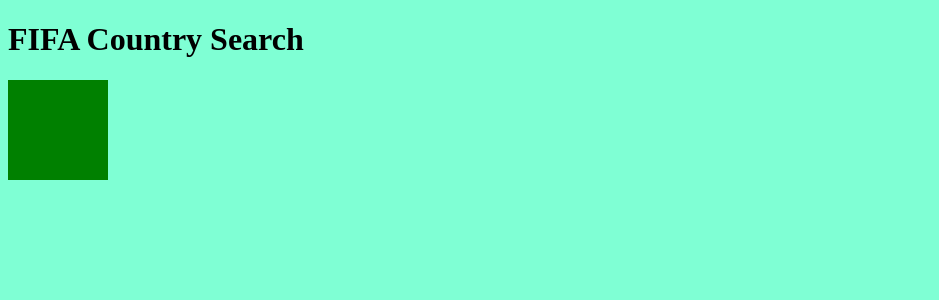
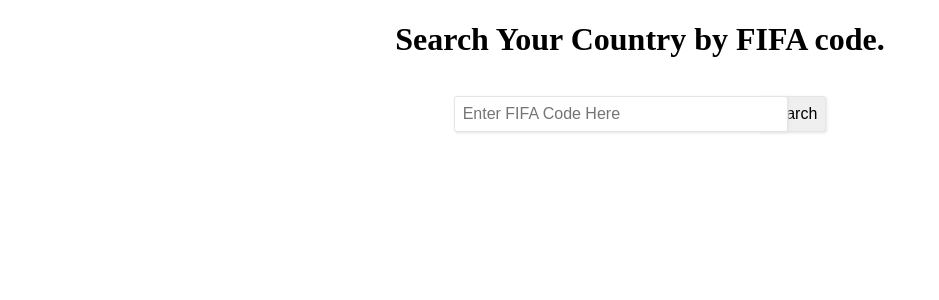
Before and after one commit to samvelArm/fifa-country-search, a React app: page / in a window 1280 px wide. Shown: the top 300 px of the page, without its empty margins (0-939 px from the left). Built offline with nearby package versions, Linux system fonts and the light colour scheme; the HTML template or start-up script is replaced by a standard one.

Commit message:
first version of the app.

```diff
--- a/package.json
+++ b/package.json
@@ -21,8 +21,10 @@
     "babel-preset-env": "^1.6.1",
     "babel-preset-react": "^6.24.1",
     "babel-preset-stage-1": "^6.24.1",
+    "cors": "2.8.4",
     "css-loader": "^0.28.7",
     "express": "^4.16.2",
+    "http-proxy-middleware": "0.17.4",
     "less": "^2.7.3",
     "less-loader": "^4.0.5",
     "react": "^16.2.0",
@@ -32,6 +34,7 @@
     "redux-thunk": "^2.2.0",
     "style-loader": "^0.19.0",
     "webpack": "^3.9.1",
-    "webpack-dev-middleware": "^1.12.2"
+    "webpack-dev-middleware": "^1.12.2",
+    "whatwg-fetch": "2.0.3"
   }
 }
--- a/server.js
+++ b/server.js
@@ -2,6 +2,8 @@
 const webpackDevMiddleware = require('webpack-dev-middleware');
 const webpack = require('webpack');
 const webpackConfig = require('./webpack.config.js');
+const proxy = require('http-proxy-middleware')
+
 const app = express();
 
 const compiler = webpack(webpackConfig);
@@ -18,6 +20,10 @@
 
 app.use(express.static(__dirname + '/www'));
 
+app.use('/matches*', proxy({
+  target: 'http://worldcup.sfg.io', changeOrigin: true
+}))
+
 const server = app.listen(3000, function() {
   const host = server.address().address;
   const port = server.address().port;
--- /dev/null
+++ b/src/components/Content/content.less
@@ -0,0 +1,20 @@
+.content {
+  text-align: center;
+  padding: 8px;
+  width: 80%;
+  margin: auto;
+  th {
+    padding: 4px;
+    text-align: left;
+    background-color: #e5e5e5;
+  }
+  td {
+    padding: 4px;
+    text-align: left;
+  }
+  tr {
+    &:nth-child(even) {
+      background-color: #e5e5e5;
+    }
+  }
+}
--- /dev/null
+++ b/src/components/Content/index.jsx
@@ -0,0 +1,60 @@
+import React from 'react';
+
+import './content.less';
+
+const ErrorMessage = (props) => {
+  if (props.data.length > 0) {
+    const content = props.data.map((item, index) => {
+      return (
+        <tr key={index}>
+          <td className="game">{item.home_team.country} {item.home_team.goals} - {item.away_team.goals} {item.away_team.country}</td>
+          <td className="location">{item.location}</td>
+          <td className="date">{formatDate(item.datetime)}</td>
+          <td className="status">{item.status}</td>
+          <td className="events">
+            <div className="home"></div>
+            <div className="away"></div>
+          </td>
+        </tr>
+      )
+    })
+
+    return (
+      <table className="content">
+        <thead>
+          <tr>
+            <th className="game">Game</th>
+            <th className="location">Location</th>
+            <th className="date">Date</th>
+            <th className="status">Status</th>
+            <th className="events">Events</th>
+          </tr>
+        </thead>
+        <tbody>
+        {content}
+        </tbody>
+      </table>
+    )
+  } else {
+    return null
+  }
+}
+
+const formatDate = (data) => {
+  const date = new Date(data);
+  let dd = date.getDate();
+  let mm = date.getMonth()+1;
+  const yyyy = date.getFullYear();
+
+  if( dd<10 ) {
+    dd = '0' + dd;
+  }
+  if( mm<10 ) {
+    mm = '0' + mm;
+  }
+
+  const result = dd + '/' + mm + '/' + yyyy;
+  return result;
+}
+
+export default ErrorMessage;
--- /dev/null
+++ b/src/components/ErrorMessage/errorMessage.less
@@ -0,0 +1,3 @@
+.error-message {
+  color: #F44336;
+}
--- /dev/null
+++ b/src/components/ErrorMessage/index.jsx
@@ -0,0 +1,16 @@
+import React from 'react';
+
+import './errorMessage.less';
+
+const ErrorMessage = (props) => {
+  return(
+    <div className="error-message">
+      <h3>Error</h3>
+      <p>
+        {props.errorMessage}
+      </p>
+    </div>
+  )
+}
+
+export default ErrorMessage;
--- a/src/components/Main.jsx
+++ b/src/components/Main.jsx
@@ -1,19 +1,62 @@
 import React from 'react';
 
+import { connect } from 'react-redux';
+
 import './Main.less';
+import Loader from './Loader/index';
+import ErrorMessage from './ErrorMessage/index';
+import Content from './Content/index';
+import {getCountryData} from "../redux/actions/country-async-actions";
 
 class Main extends React.Component {
   constructor() {
     super();
   }
 
+  handleSubmit = (e) => {
+    e.preventDefault();
+    this.props.getData(this.inputRef.value);
+  }
+
+  setInputRef = (ref) => {
+    this.inputRef = ref;
+  }
+
   render() {
+    const { isLoading, data } = this.props;
     return (
-      <div>
-        <h1>FIFA Country Search</h1>
-        <p className="test"></p>
+      <div className="country-search">
+        <h1>Search Your Country by FIFA code.</h1>
+        <div className="search-box">
+          <form onSubmit={this.handleSubmit}>
+            <div className="input-box">
+              <input type="text" placeholder={'Enter FIFA Code Here'} ref={this.setInputRef}/>
+              {isLoading && <Loader/>}
+            </div>
+            <button>Search</button>
+          </form>
+          {this.props.errorMessage !== '' && <ErrorMessage errorMessage={this.props.errorMessage}/>}
+          <Content data={data}/>
+        </div>
       </div>
     );
   }
 }
-export default Main;
+
+const mapStateToProps = (state) => {
+  return {
+    isLoading: state.country.isLoading,
+    errorMessage: state.country.errorMessage,
+    data: state.country.data
+  }
+}
+
+const mapDispatchToProps = (dispatch) => {
+  return {
+    getData: (code) => dispatch(getCountryData(code))
+  }
+}
+
+
+
+export default connect(mapStateToProps, mapDispatchToProps)(Main);
--- a/src/components/Main.less
+++ b/src/components/Main.less
@@ -1,8 +1,42 @@
-body {
-  background-color: aquamarine;
-  .test {
-    width: 100px;
-    height: 100px;
-    background-color: green;
+.country-search {
+  h1 {
+    text-align: center;
+  }
+  .search-box {
+    padding: 16px;
+    text-align: center;
+    input {
+      padding: 8px 24px 8px 8px;
+      font-size: 16px;
+      border-radius: 3px;
+      outline: none;
+      border: 1px solid #e5e5e5;
+      box-shadow: 1px 1px 3px 0px #e5e5e5;
+      min-width: 300px;
+      position: absolute;
+      top: 0px;
+      left: 0px;
+    }
+    button {
+      padding: 8px;
+      font-size: 16px;
+      margin-left: 4px;
+      outline: none;
+      border-radius: 3px;
+      border: 1px solid #e5e5e5;
+      box-shadow: 1px 1px 3px 0 #e5e5e5;
+      vertical-align: top;
+      display: inline-block;
+      &:active {
+        transform: translate(1px, 1px);
+      }
+    }
+    .input-box {
+      position: relative;
+      width: 300px;
+      margin: auto;
+      height: 36px;
+      display: inline-block;
+    }
   }
 }
--- a/src/redux/actions/country-async-actions.jsx
+++ b/src/redux/actions/country-async-actions.jsx
@@ -1,11 +1,35 @@
 import { getCountry } from "./country";
+import 'whatwg-fetch';
 
+import { validCountryCode } from "./utils";
 
-export const getCountryData = () => {
+export const getCountryData = (code) => {
   return (dispatch) => {
-    dispatch(getCountry.request())
-    setTimeout(() => {
-      dispatch(getCountry.success('data'))
-    }, 2000)
+    if (validCountryCode(code)) {
+
+      dispatch(getCountry.request());
+
+      const url = `/matches/country?fifa_code=${code}`
+
+      fetch(url).then((data) => {
+        data.json().then((jsonData) => {
+
+          dispatch(getCountry.success(jsonData))
+
+        }).catch(() => {
+
+          dispatch(getCountry.failure('Not Found Please try other FIFA code'))
+
+        })
+      }).catch((error) => {
+
+        dispatch(getCountry.failure(error.message))
+
+      })
+    } else {
+
+      dispatch(getCountry.failure('Country Code Must Be a String of 3 characters'))
+
+    }
   }
 }
--- /dev/null
+++ b/src/redux/actions/utils.jsx
@@ -0,0 +1,12 @@
+export const validCountryCode = (code) => {
+  if (!code || typeof code !== "string") {
+    return false;
+  }
+
+  var pattern = /^[A-Z]{3}$/;
+
+  if (!code.toUpperCase().match(pattern)) {
+    return false;
+  }
+  return true;
+}
--- a/src/redux/reducers/country.jsx
+++ b/src/redux/reducers/country.jsx
@@ -12,22 +12,25 @@
 
 
 export default (state = initialState, action) => {
-  console.log('action=', action);
   switch (action.type) {
     case GET_COUNTRY_REQUEST:
       return {
         ...state,
         isLoading: true,
+        errorMessage: ''
       }
     case GET_COUNTRY_SUCCESS:
       return {
         ...state,
         isLoading: false,
+        data: action.payload,
+        errorMessage: ''
       }
     case GET_COUNTRY_FAILURE:
       return {
         ...state,
         isLoading: false,
+        errorMessage: action.payload
       }
     default:
       return state;
```
